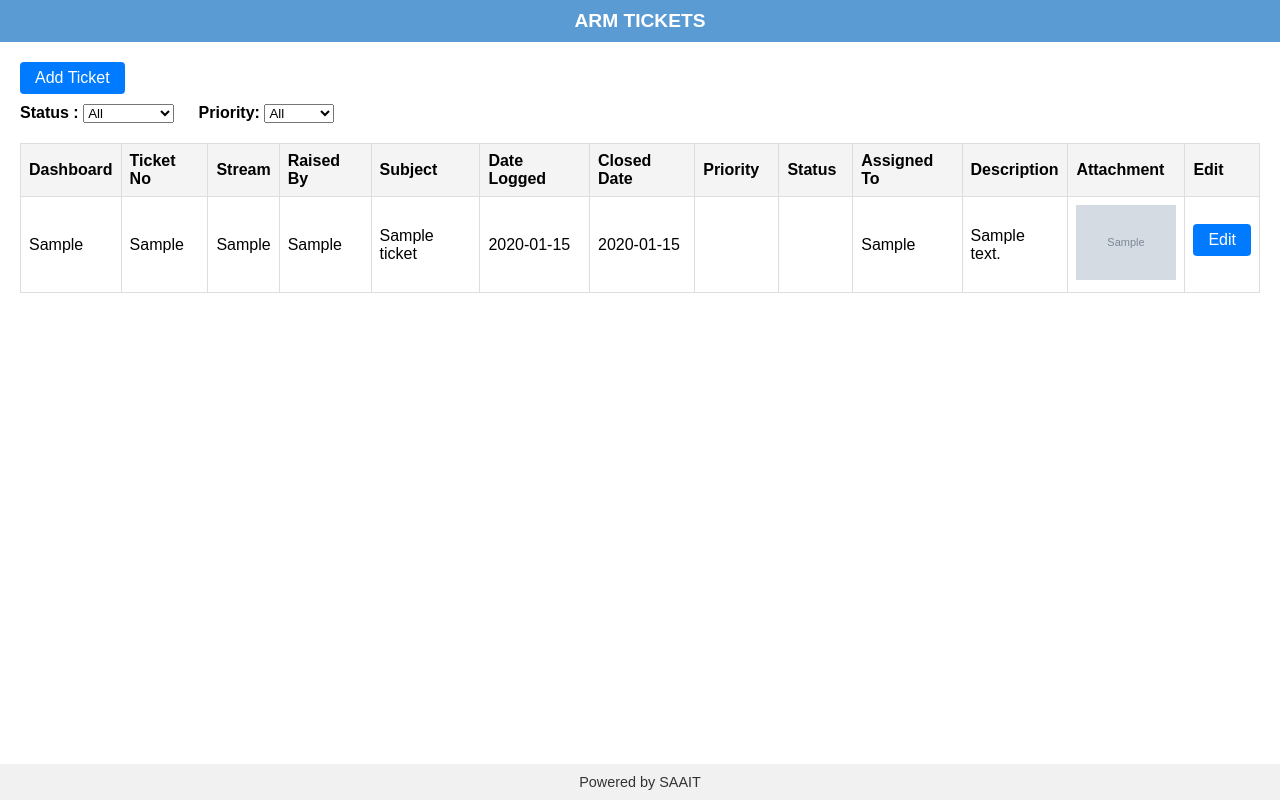
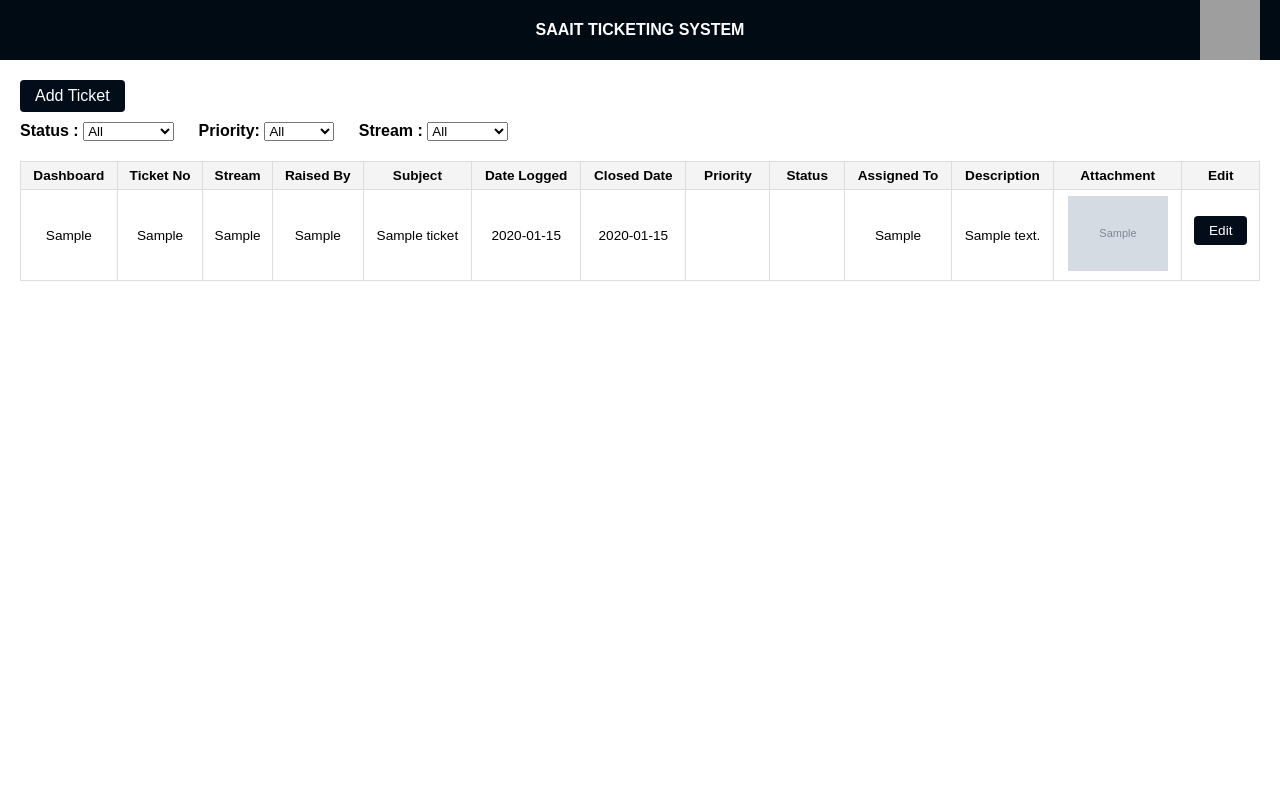
Before and after one commit to Rafeysaiit/Ticketing-system, a Flask app: page / in a window 1280 px wide. Run offline with Flask 2, Linux system fonts and the light colour scheme; tables that the repository leaves empty hold one stand-in row (values such as "Sample post"); grey boxes marked "Sample" are stand-in pictures; grey boxes are pictures that could not be loaded.

Commit message:
Add files via upload

```diff
--- a/templates/rafey.html
+++ b/templates/rafey.html
@@ -14,36 +14,57 @@
       overflow: hidden;
     }
     header {
-      background-color: #5a9bd4;
+      position: relative;
+      background-color: #010b13;
       color: white;
-      padding: 10px 20px;
-      font-size: 1.2em;
       font-weight: bold;
+      height: 60px;
+      display: flex;
+      justify-content: center; /* center the title horizontally */
+      align-items: center;
+      font-size: 1.0em;
+      padding: 0 20px;
+    }
+    .header-logo {
+      position: absolute;
+      right: 20px;
+      height: 30px;
+      width: auto;
+    }
+    .header-title {
+      /* Centered by flexbox in header */
+    }
+    footer {
+      background-color: #f1f1f1;
+      color: #333;
+      font-size: 0.9em;
       text-align: center;
-      flex-shrink: 0;
+      padding: 0px 20px;
+      display: flex;
+      flex-direction: column;
+      align-items: center;
+      gap: 8px;
+    }
+    .footer-logo {
+      height: 20px;
+      width: auto;
     }
     .main-content {
       flex-grow: 1;
       padding: 20px;
       overflow-y: auto;
     }
-    footer {
-      background-color: #f1f1f1;
-      padding: 10px 20px;
-      text-align: center;
-      font-size: 0.9em;
-      color: #333;
-      flex-shrink: 0;
-    }
     table {
       width: 100%;
       border-collapse: collapse;
       margin-top: 10px;
+      font-size: 0.85rem; /* smaller font for table text */
+      text-align: center; /* center all table cells */
     }
     th, td {
       border: 1px solid #ddd;
-      padding: 8px;
-      text-align: left;
+      padding: 6px 8px;
+      text-align: center; /* center text in table */
     }
     th {
       background-color: #f4f4f4;
@@ -55,7 +76,7 @@
       font-weight: bold;
       font-size: 0.9em;
     }
-    .badge.low { background-color: green; }
+    .badge.low { background-color: red; } /* changed green to red as you requested */
     .badge.medium { background-color: orange; }
     .badge.high { background-color: red; }
     .badge.open { background-color: #007bff; }
@@ -66,7 +87,7 @@
       padding: 7px 15px;
       margin-bottom: 10px;
       cursor: pointer;
-      background-color: #007bff;
+      background-color: #020d19;
       border: none;
       border-radius: 4px;
       color: white;
@@ -93,6 +114,7 @@
       box-shadow: 0 0 10px #00000055;
       max-height: 90vh;
       overflow-y: auto;
+      font-size: 0.9rem; /* smaller font */
     }
     .modal-content label {
       display: block;
@@ -104,7 +126,7 @@
       width: 100%;
       padding: 7px;
       box-sizing: border-box;
-      font-size: 1em;
+      font-size: 0.9rem;
     }
     .modal-footer {
       text-align: right;
@@ -134,9 +156,13 @@
   </style>
 </head>
 <body>
-  <header>ARM TICKETS</header>
+  <header>
+    <img src="FINAL LOGO SAAIT 2.png" alt="Logo" class="header-logo" style="width: 60px; height: 60px;" />
+    <div class="header-title">SAAIT TICKETING SYSTEM</div>
+  </header>
   <div class="main-content">
     <button id="addTicketBtn">Add Ticket</button>
+
     <div style="margin-bottom: 20px;">
       <label><strong>Status :</strong></label>
       <select id="statusFilter">
@@ -145,12 +171,22 @@
         <option value="In Progress">In Progress</option>
         <option value="Closed">Closed</option>
       </select>
+
       <label style="margin-left: 20px;"><strong>Priority:</strong></label>
       <select id="priorityFilter">
         <option value="">All</option>
         <option value="Low">Low</option>
         <option value="Medium">Medium</option>
         <option value="High">High</option>
+      </select>
+
+      <label style="margin-left: 20px;"><strong>Stream :</strong></label>
+      <select id="streamFilter">
+        <option value="">All</option>
+        <option value="HCM">HCM</option>
+        <option value="Finance">Finance</option>
+        <option value="IT">IT</option>
+        <option value="Marketing">Marketing</option>
       </select>
     </div>
     <table>
@@ -174,7 +210,6 @@
       <tbody id="ticketTableBody"></tbody>
     </table>
   </div>
-  <footer>Powered by SAAIT</footer>
 
   <!-- Ticket Modal -->
   <div id="ticketModal" class="modal">
@@ -319,9 +354,10 @@
     function renderTickets(tickets) {
       const statusVal = statusFilter.value;
       const priorityVal = priorityFilter.value;
+      const streamVal = streamFilter.value;
       ticketTableBody.innerHTML = '';
       tickets
-        .filter(t => (!statusVal || t.status === statusVal) && (!priorityVal || t.priority === priorityVal))
+        .filter(t => (!statusVal || t.status === statusVal) && (!priorityVal || t.priority === priorityVal) && (!streamVal || t.stream === streamVal))
         .forEach(t => {
           const row = document.createElement('tr');
           row.innerHTML = `
@@ -374,6 +410,7 @@
   modalTicketNo.value = '';
   modalDateLogged.value = new Date().toISOString().slice(0, 10);
       modalClosedDate.disabled = true;
+      modalStatus.value = 'Open';
       modalDashboard.innerHTML = '<option value="">Select Dashboard</option>';
       ticketModal.style.display = 'flex';
     };
@@ -462,6 +499,7 @@
     });
 
     statusFilter.onchange = priorityFilter.onchange = loadTickets;
+    streamFilter.onchange = loadTickets;
 
     loadTickets();
   </script>
```
